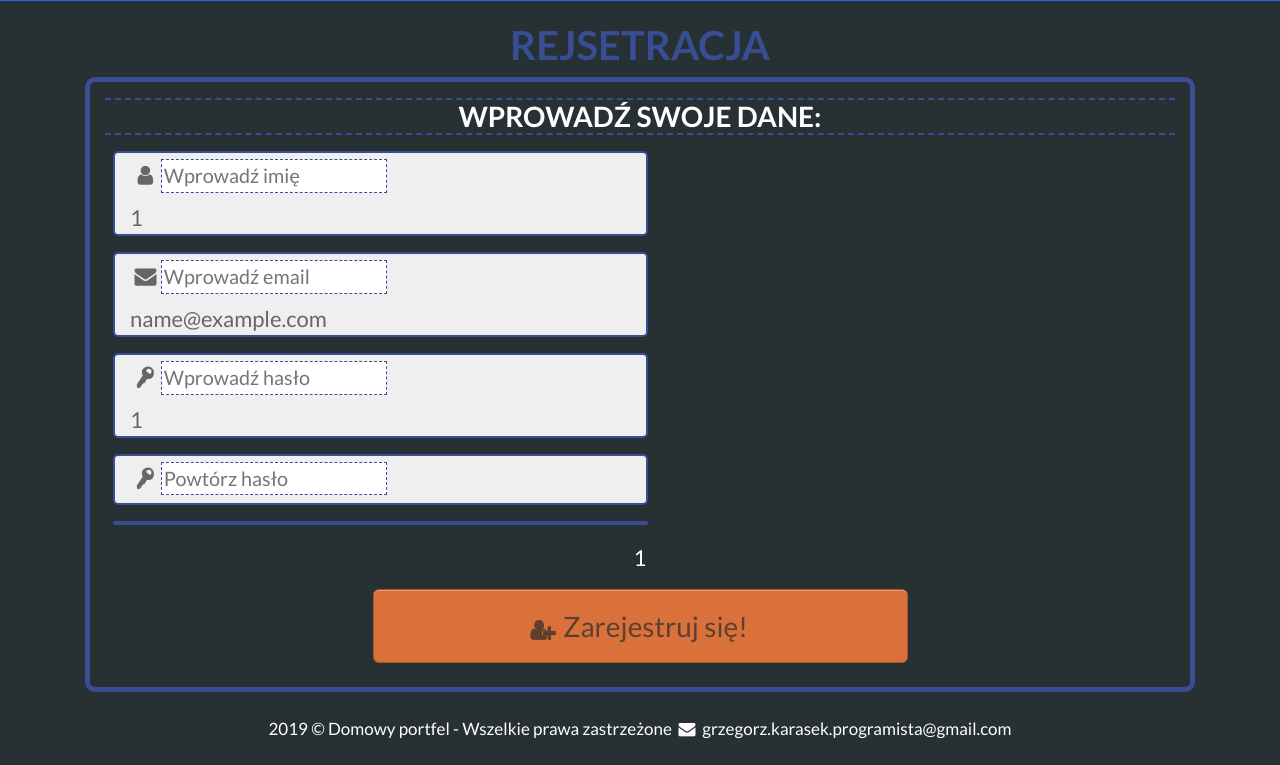
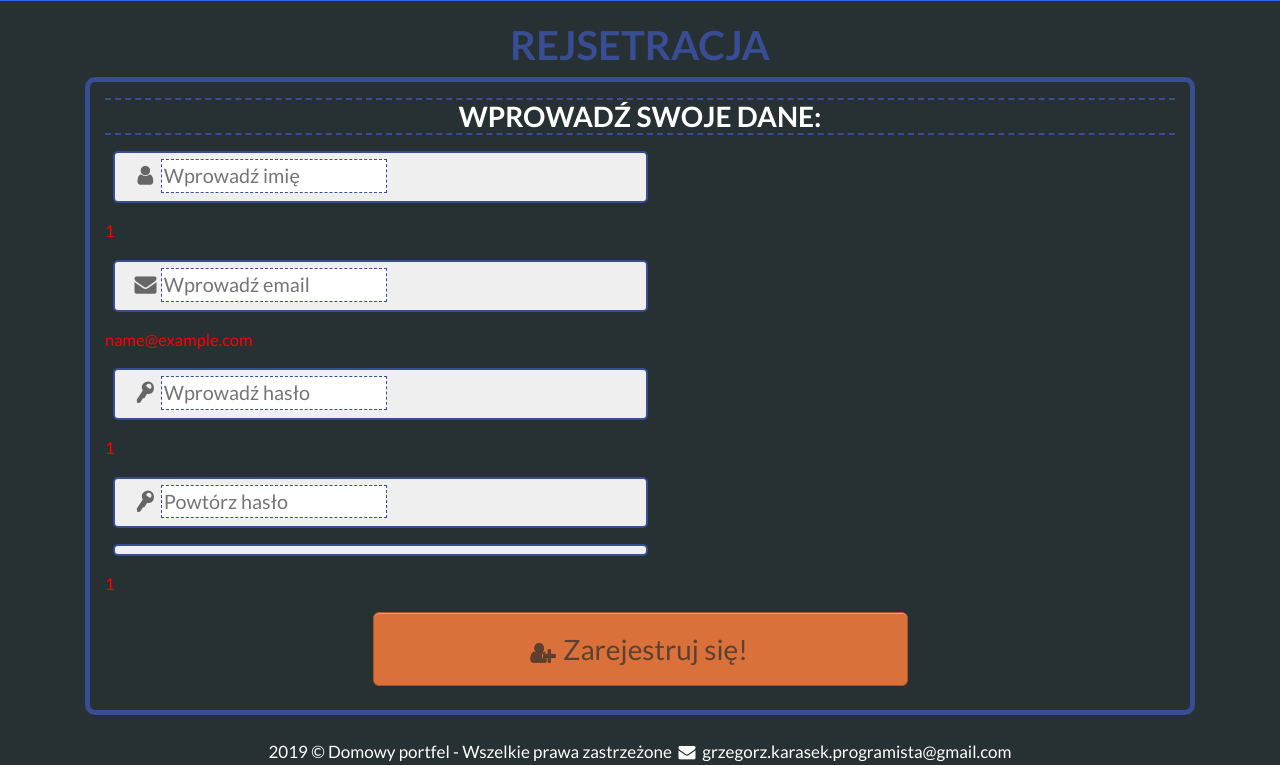
Before and after one commit to GrzegorzzKarasekk/ThisIsYourWallet, a PHP site: page /zarejestruj-sie in a window 1280 px wide. Shown: the part 139-904 px from the top of the page. Before the commit the page ends 878 px from the top, so only its background shows below. Run offline with PHP 8.4, Linux system fonts and the light colour scheme; the visitor is signed in with stand-in values (Sample User, id 1); some libraries are stand-ins or nearby versions.

Commit message:
Repaired sign UP and IN

```diff
--- a/signUp.php
+++ b/signUp.php
@@ -177,48 +177,52 @@
                             <form method="post">
                                 <div class="wrapperForm col-12 col-md-6 ml-2 my-3 mb-2">
                                     <label><i class="icon-user"></i><input type="text" name="imie" placeholder="Wprowadź imię" required></label>
+                                </div>
                                 <?php
                                     if(isset($_SESSION['e_imie']))
                                     {
-                                       echo'<div class="error">'.$_SESSION['e_imie'].'</div>';
+                                       echo'<div class="error"> '.$_SESSION['e_imie'].'</div>';
                                        unset($_SESSION['e_imie']);
                                     }
                                 ?>
-                                </div>
                                 <div class="wrapperForm col-12 col-md-6 ml-2 my-3 mb-2">
                                     <label><i class="icon-mail-alt"></i><input type="email" name="email" placeholder="Wprowadź email" required></label>
+
+                                </div>
                                 <?php
                                     if(isset($_SESSION['e_email']))
                                     {
-                                       echo'<div class="error">'.$_SESSION['e_email'].'</div>';
+                                       echo'<div class="error"> '.$_SESSION['e_email'].'</div>';
                                        unset($_SESSION['e_email']);
                                     }
                                 ?>
-                                </div>
                                 <div class="wrapperForm col-12 col-md-6 ml-2 my-3 mb-2">
                                     <label><i class="icon-key"></i><input type="password" name="haslo1" placeholder="Wprowadź hasło" required></label>
+
+                                </div>
                                 <?php
                                     if(isset($_SESSION['e_haslo']))
                                     {
-                                       echo'<div class="error">'.$_SESSION['e_haslo'].'</div>';
+                                        echo'<div class="error"> '.$_SESSION['e_haslo'].'</div>';
                                         unset($_SESSION['e_haslo']);
                                     }
                                 ?>
-                                </div>
-
                                 <div class="wrapperForm col-12 col-md-6 ml-2 my-3 mb-2">
                                     <label><i class="icon-key"></i><input type="password" name="haslo2" placeholder="Powtórz hasło" required></label>
+
+                                </div>
                                 <?php
                                     if(isset($_SESSION['e_haslo']))
                                     {
-                                       echo'<div class="error">'.$_SESSION['e_haslo'].'</div>';
+                                       echo'<div class="error"> '.$_SESSION['e_haslo'].'</div>';
                                        unset($_SESSION['e_haslo']);
                                     }
                                 ?>
+                                <div class="wrapperForm col-12 col-md-6 ml-2 my-3 mb-2">
+                                    <div class="g-recaptcha my-2" data-sitekey="6Lc5fMQUAAAAAH5CL-lMZLub6PWRH0xUtrvBCZL_">
                                     </div>
 
-                                <div class="g-recaptcha wrapperForm col-12 col-md-6 ml-2 my-3 mb-2" data-sitekey="6Lc5fMQUAAAAAH5CL-lMZLub6PWRH0xUtrvBCZL_"></div>
-
+                                </div>
                                 <?php
                                     if(isset($_SESSION['e_bot']))
                                     {
@@ -226,6 +230,7 @@
                                         unset($_SESSION['e_bot']);
                                     }
                                 ?>
+
 
                                 <label class="wrapper2 col-12 col-md-6 mx-auto mb-4"><i class="icon-user-plus"></i><input type="submit" id="logout" value="Zarejestruj się!"></label>
                             </form>
--- a/style.css
+++ b/style.css
@@ -114,6 +114,7 @@ h2 {
     top: 1px;
 }
 
+
 #logout {
 
     color: #5C4133;
@@ -127,6 +128,12 @@ h2 {
     border-radius: 5px;
     background-color: #efefef;
     color: #666;
+    text-align: left;
+}
+
+.error{
+    color: red !important;
+    font-size: 75% !important;
     text-align: left;
 }
 
@@ -187,7 +194,7 @@ nav a:hover {
     background-color: #384D93;
 }
 
-*/ .divider {
+ .divider {
     border: 1px dashed #fff;
 }
 
@@ -479,8 +486,6 @@ td {
     cursor: pointer;
 }
 
-
-
 @media (max-width: 991px) {
     table {
         font-size: 15px;
```
Also changed, not shown: hello.php (+6 -2 lines), login.php (+16 -7 lines). Lines whose indentation alone changed are shown as unchanged.
